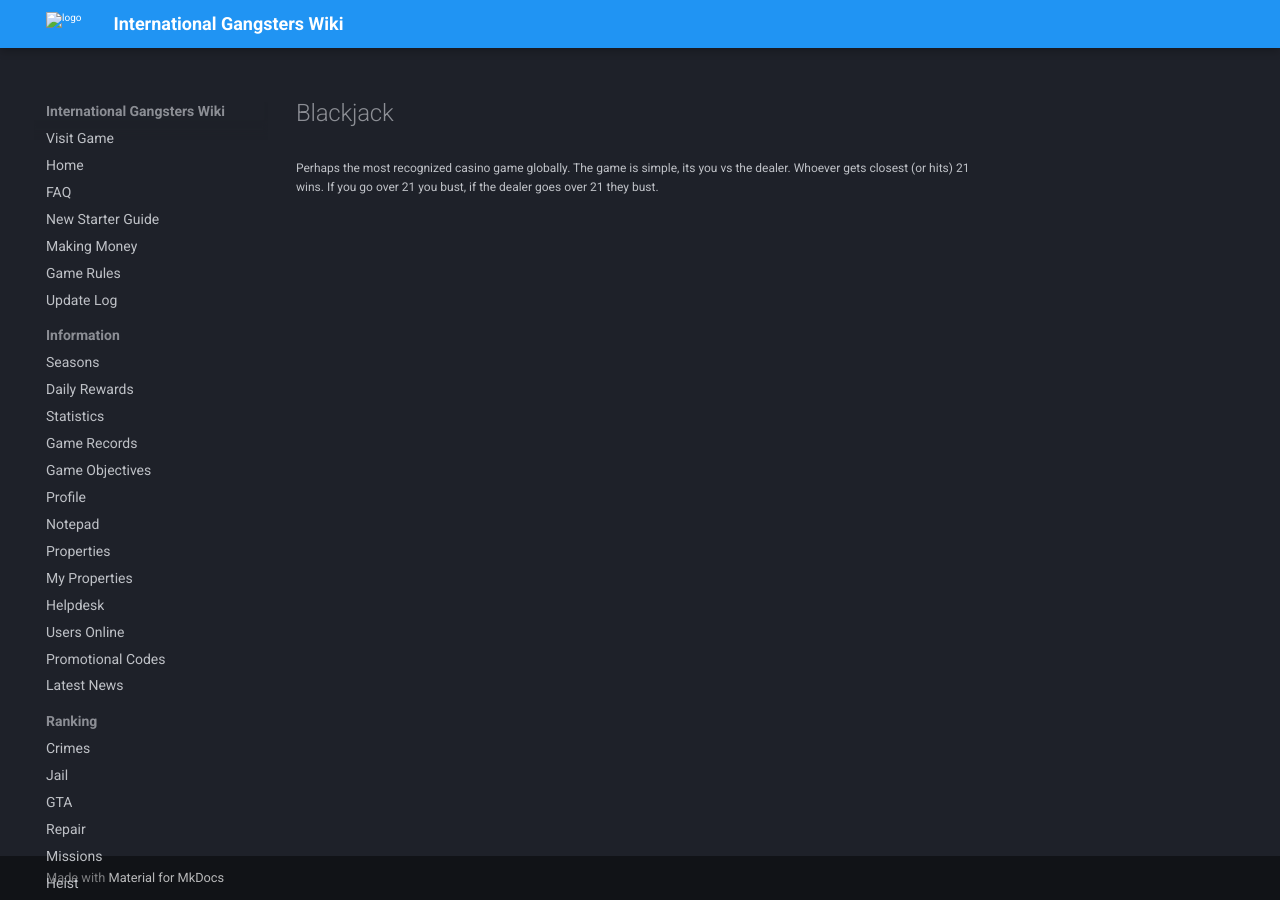
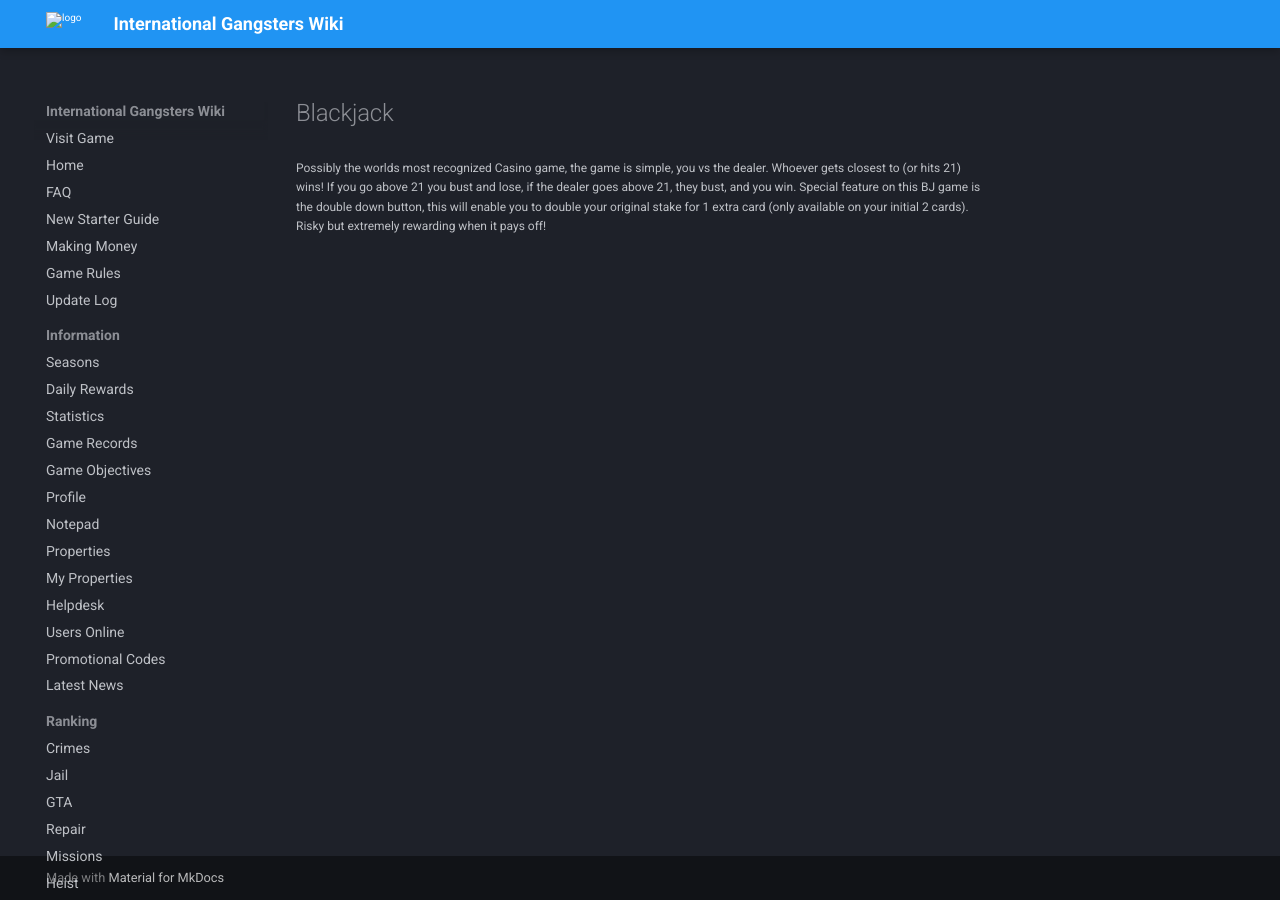
Before and after one commit to InternationalGangsters/wiki, an MkDocs documentation site: the page built from docs/money/blackjack.md, in a window 1280 px wide. Built offline with MkDocs 1.6.1 and Material for MkDocs 9.7.7, drawn with Linux system fonts in a browser that asks for light colours; comment, search, counter and statistics services are not loaded.

Commit message:
Update blackjack.md

```diff
--- a/docs/money/blackjack.md
+++ b/docs/money/blackjack.md
@@ -1,3 +1,3 @@
 # Blackjack
 
-Perhaps the most recognized casino game globally. The game is simple, its you vs the dealer. Whoever gets closest (or hits) 21 wins. If you go over 21 you bust, if the dealer goes over 21 they bust.
+Possibly the worlds most recognized Casino game, the game is simple, you vs the dealer. Whoever gets closest to (or hits 21) wins! If you go above 21 you bust and lose, if the dealer goes above 21, they bust, and you win. Special feature on this BJ game is the double down button, this will enable you to double your original stake for 1 extra card (only available on your initial 2 cards). Risky but extremely rewarding when it pays off!
```
